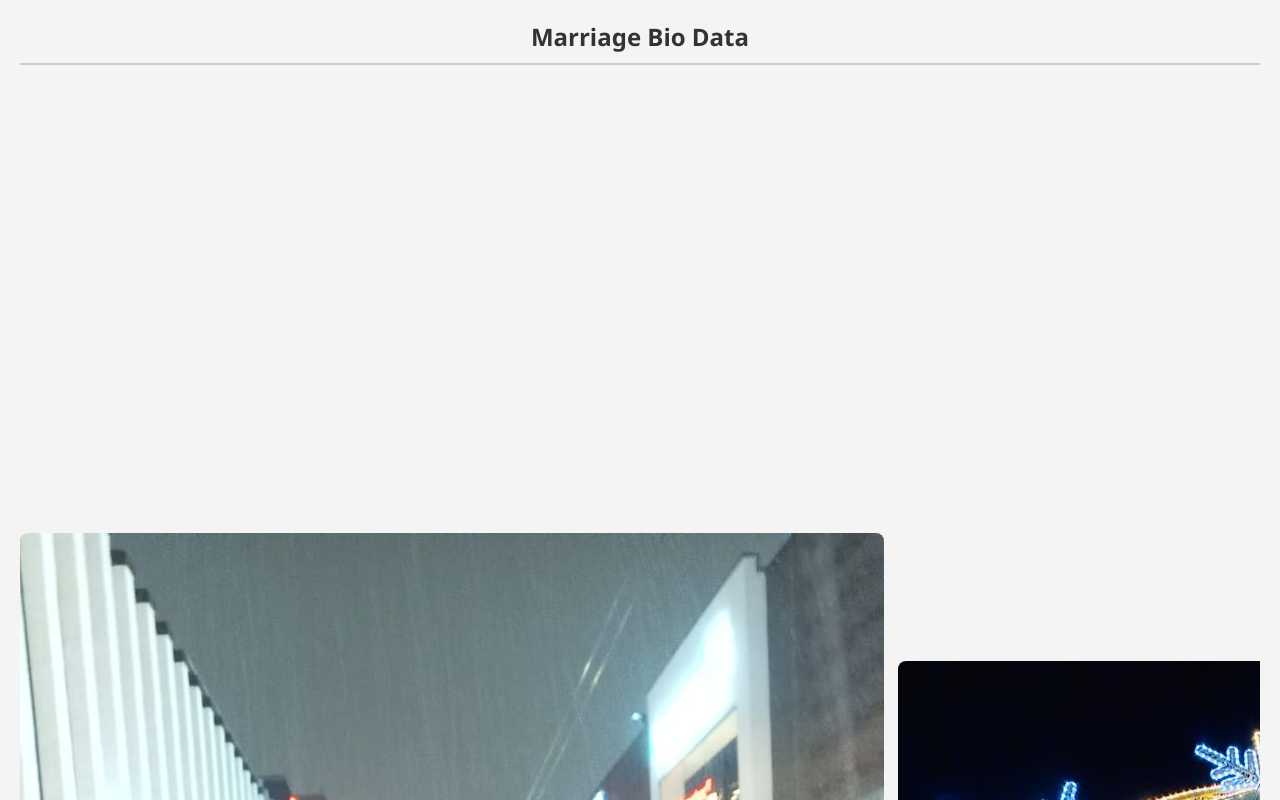
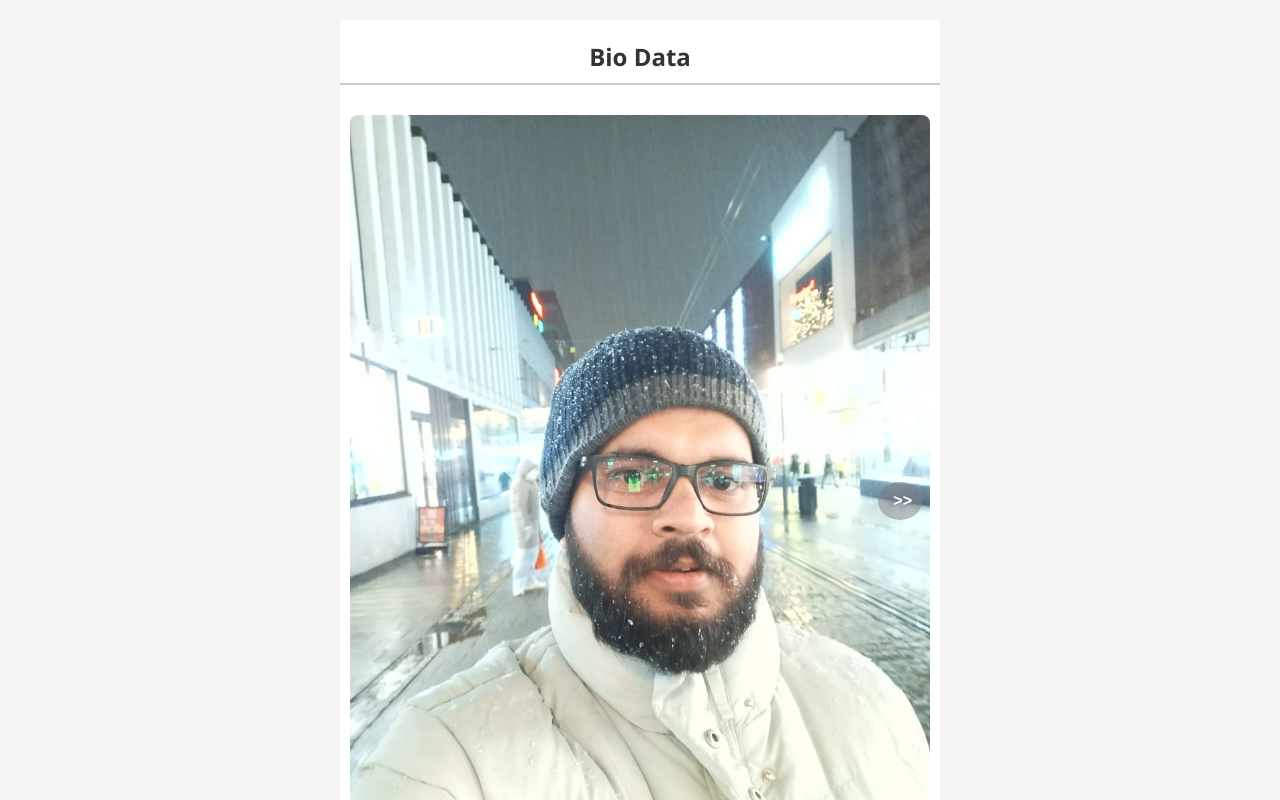
Before and after one commit to RitikPant/pranshu, a plain HTML site: page index.html in a window 1280 px wide. Shown: the top 800 px of the page. Drawn offline with Linux system fonts and the light colour scheme.

Commit message:
scroller updates

```diff
--- a/css/index.css
+++ b/css/index.css
@@ -1,9 +1,23 @@
+body {
+  margin: 0;
+}
+
+/* Setting padding for body to accommodate the fixed header */
 body {
   font-family: 'Segoe UI', Tahoma, Geneva, Verdana, sans-serif;
-  margin: 20px;
+  padding-top: 20px;
+  /* Adjust as needed */
   background-color: #f4f4f4;
   color: #333;
-  font-size: 16px;
+}
+
+.main-container {
+  max-width: 600px;
+  margin: 0 auto;
+  overflow-x: hidden;
+  /* Hide horizontal overflow */
+  background-color: #fff;
+  position: relative;
 }
 
 h2 {
@@ -11,6 +25,48 @@ h2 {
   text-align: center;
   padding-bottom: 10px;
   border-bottom: 2px solid #ccc;
+}
+
+
+.image-container {
+  position: relative;
+  overflow: hidden;
+}
+
+.image-wrapper {
+  display: flex;
+  width: fit-content;
+  transition: transform 0.5s ease; /* Add smooth transition effect */
+}
+
+img {
+  max-width: 100%;
+  height: auto;
+}
+
+.scroll-button {
+  position: absolute;
+  top: 50%;
+  right: 3%;
+  transform: translateY(-50%);
+  background-color: rgba(130, 127, 127, 0.5);
+  color: #ffffff;
+  border: none;
+  border-radius: 50%;
+  padding: 10px;
+  cursor: pointer;
+  font-size: 16px;
+  z-index: 1; /* Ensure the button stays above the images */
+  display: flex;
+  align-items: center;
+}
+
+.scroll-arrow {
+  margin-left: 5px;
+}
+
+.scroll-button:hover {
+  background-color: rgba(83, 81, 81, 0.5);
 }
 
 table {
@@ -47,13 +103,19 @@ tr:hover {
     box-shadow: none;
     overflow-x: auto;
   }
+
+  /* Adjusting the width of the table to fit its container */
+  table {
+    width: 100%;
+  }
 }
 
 /* Image Container Styles */
 .image-container {
   overflow-x: auto;
   white-space: nowrap;
-  margin-top: 20px;
+  margin-top: 5px;
+  padding: 10px;
 }
 
 .image-container img {
--- a/index.html
+++ b/index.html
@@ -11,15 +11,22 @@
 
 <body>
 
-  <h2>Marriage Bio Data</h2>
+  <div class="main-container">
+
+    <h2>Bio Data</h2>
 
     <div class="image-container">
+      <div class="image-wrapper" id="imageWrapper">
         <img src="assets/pp1.jpg" alt="Image 1">
         <img src="assets/pp2.jpg" alt="Image 2">
+        <img src="assets/pp3.jpg" alt="Image 3">
         <img src="assets/pp4.jpg" alt="Image 4">
-    <img src="assets/pp5.jpg" alt="Image 5">
       </div>
+      <button class="scroll-button" onclick="scrollImages()">
+        <span class="scroll-arrow"><b>>></b></span>
+      </button>
 
+    </div>
 
     <table>
       <tr>
@@ -116,6 +123,22 @@
 
     </table>
 
+  </div>
+
+  <script>
+    document.addEventListener("DOMContentLoaded", function () {
+      // Scroll images a bit when the page loads
+      const imageWrapper = document.getElementById('imageWrapper');
+      imageWrapper.scrollLeft = 100; // Adjust the initial scroll distance as needed
+    });
+
+    function scrollImages() {
+      const imageWrapper = document.getElementById('imageWrapper');
+      imageWrapper.scrollLeft += imageWrapper.offsetWidth;
+    }
+
+
+  </script>
 
 </body>
 
```
Also changed, not shown: assets/pp3.jpg (renamed from assets/pp5.jpg). Lines whose indentation alone changed are shown as unchanged.
